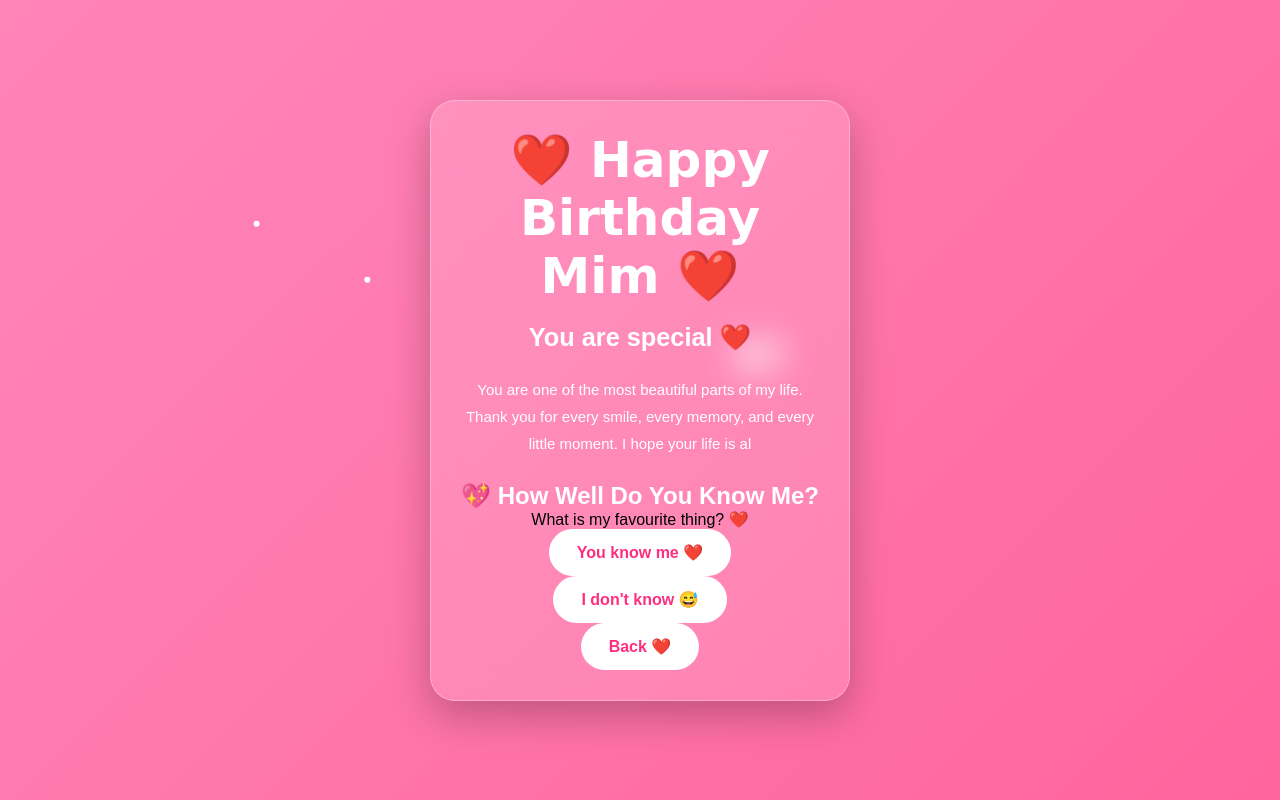
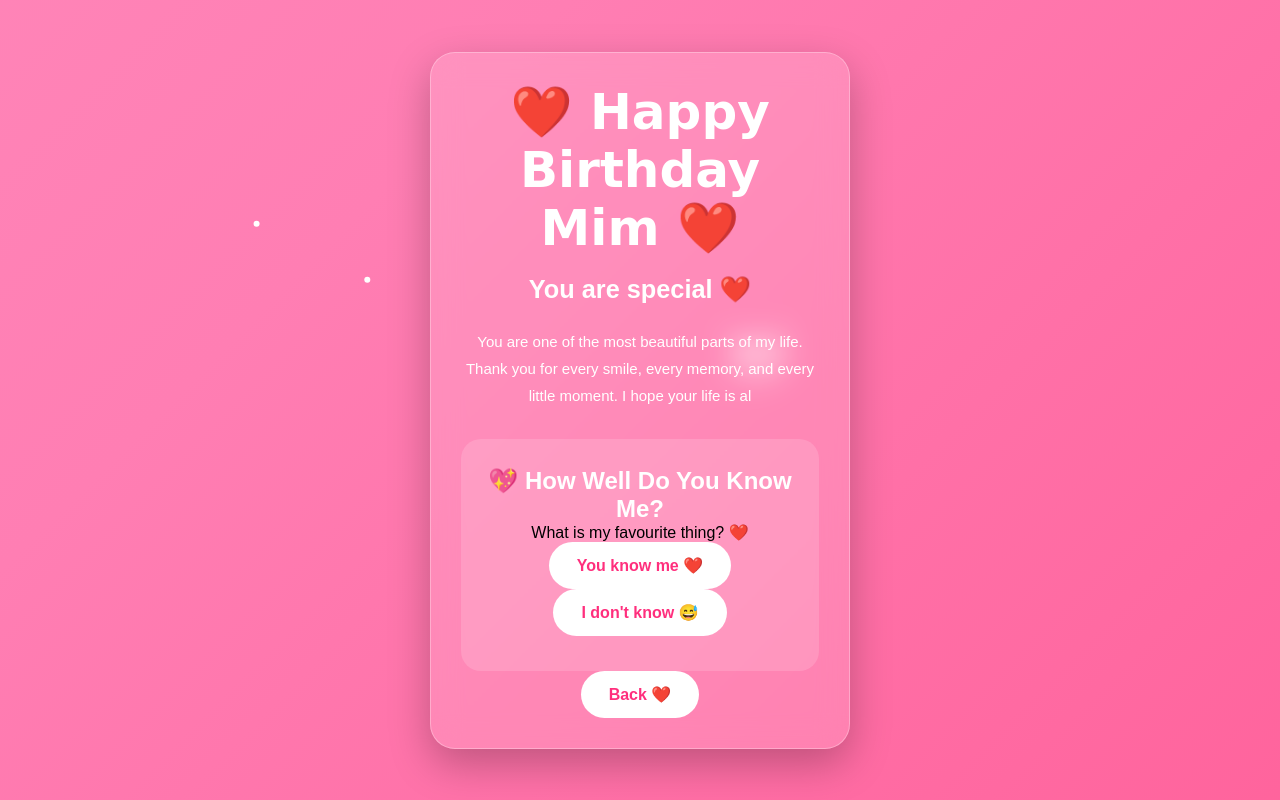
Before and after one commit to tusharbarua7890-design/birthday, a plain HTML site: page surprise.html in a window 1280 px wide. Drawn offline with Linux system fonts and the light colour scheme.

Commit message:
Update style.css

```diff
--- a/style.css
+++ b/style.css
@@ -149,3 +149,19 @@ transform:scale(1);
 }
 
 }
+.quiz{
+    margin-top:30px;
+    padding:20px;
+    background:rgba(255,255,255,0.15);
+    border-radius:20px;
+}
+
+.quiz h2{
+    color:white;
+}
+
+#result{
+    margin-top:15px;
+    color:white;
+    font-size:18px;
+}
```
